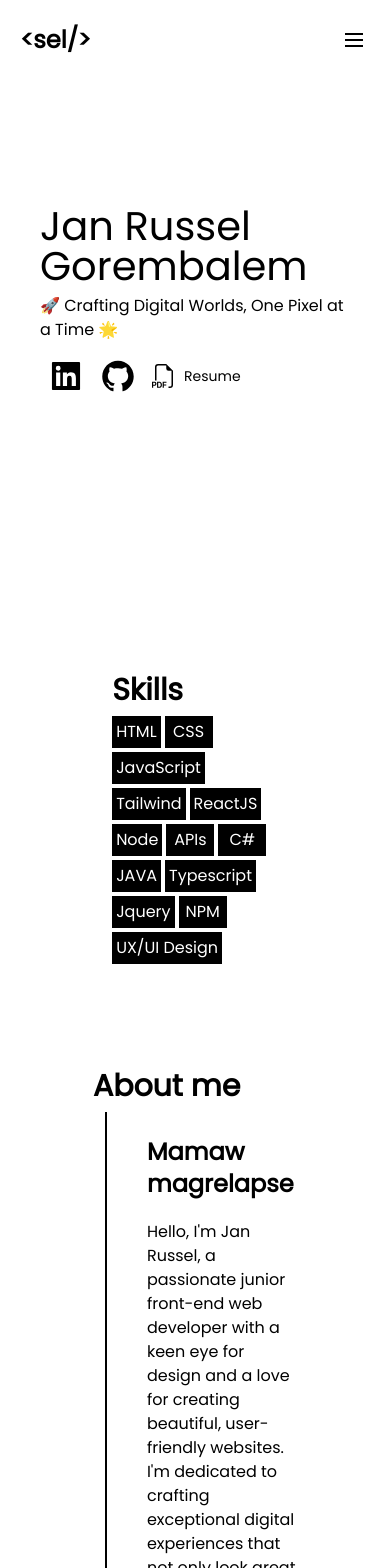
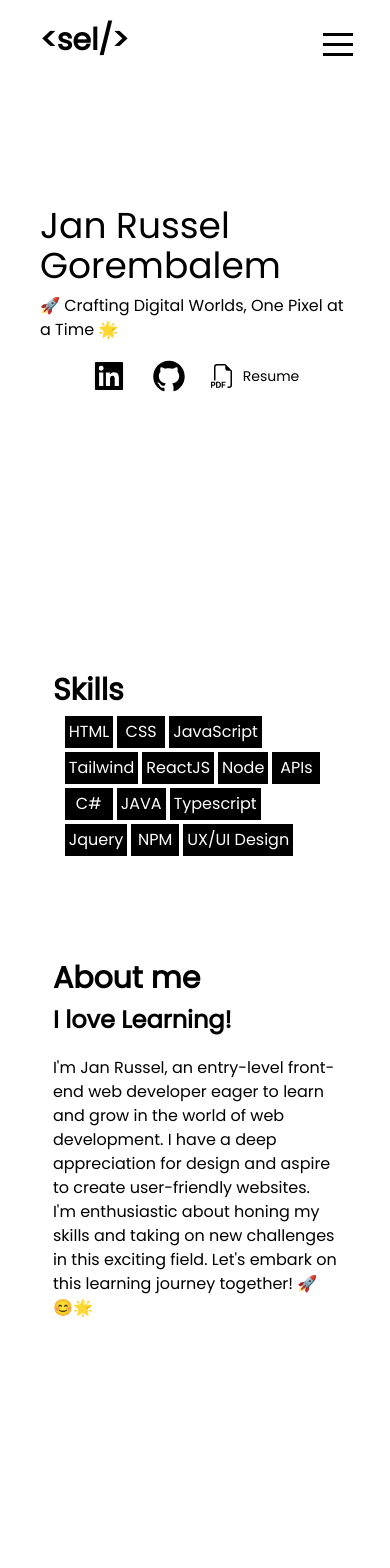
Before and after one commit to selelel/Portfolio, a React (Create React App) app: page / in a window 390 px wide. Shown: the top 1568 px of the page. After the commit the page ends 1320 px from the top, so only its background shows below. Built offline with nearby package versions, Linux system fonts and the light colour scheme.

Commit message:
major update for About, Hero, and Navbar. Potential bugs is super high.

```diff
--- a/src/Components/Main/About.tsx
+++ b/src/Components/Main/About.tsx
@@ -1,14 +1,38 @@
 import TagIcon from "../../Reuseable UI/tagIcon";
+
+const About = () => {
+  return (
+    <>
+      <div className="mx-10 min-h-[30rem] flex flex-col items-center ">
+        <Skill />
+        <div className="w-11/12 mt-24 flex md:flex-nowrap flex-wrap items-center gap-0 px-auto">
+          <p className="min-w-fit pr-1 py-2 text-3xl font-semibold">About me</p>
+          <div className="ml-0 pl-0 md:py-6 border-black md:border-l-2 md:ml-3 md:pl-10 w-full">
+            <p className="text-2xl font-semibold mb-5">I love Learning!</p>
+            <p>
+              I'm Jan Russel, an entry-level front-end web developer eager to
+              learn and grow in the world of web development. I have a deep
+              appreciation for design and aspire to create user-friendly
+              websites. I'm enthusiastic about honing my skills and taking on
+              new challenges in this exciting field. Let's embark on this
+              learning journey together! 🚀😊🌟
+            </p>
+          </div>
+        </div>
+      </div>
+    </>
+  );
+};
 
 const Skill = () => {
   return (
     <>
       <div className="gap-1 mx-auto w-11/12">
-        <div className="w-7/12 mx-auto mb-2">
+        <div className=" mx-auto mb-2">
           <p className="w-fit font-semibold text-3xl">Skills</p>
         </div>
 
-        <div className="flex flex-wrap w-7/12 gap-1 align-middle mx-auto justify-start">
+        <div className="flex flex-wrap w-11/12 gap-1 align-middle mx-auto justify-stretch  ">
           <TagIcon>HTML</TagIcon>
           <TagIcon>CSS</TagIcon>
           <TagIcon>JavaScript</TagIcon>
@@ -28,27 +52,4 @@ const Skill = () => {
   );
 };
 
-const About = () => {
-  return (
-    <>
-      <div className="mx-10 min-h-[30rem] flex flex-col items-center ">
-        <Skill />
-        <div className="w-11/12 mt-24 flex lg:flex-nowrap flexFix forAboutme items-center gap-0 px-10">
-          <p className="min-w-fit pr-5 py-2 text-3xl font-semibold">About me</p>
-          <div className="ml-3 pl-10 py-6 border-l-2 border-black">
-            <p className="text-2xl font-semibold mb-5">Mamaw magrelapse</p>
-            <p>
-              Hello, I'm Jan Russel, a passionate junior front-end web developer
-              with a keen eye for design and a love for creating beautiful,
-              user-friendly websites. I'm dedicated to crafting exceptional
-              digital experiences that not only look great but also function
-              flawlessly. 🚀
-            </p>
-          </div>
-        </div>
-      </div>
-    </>
-  );
-};
-
 export default About;
--- a/src/Components/Main/Hero.tsx
+++ b/src/Components/Main/Hero.tsx
@@ -8,12 +8,12 @@ function Hero() {
   return (
     <>
       <div className="mx-10 mt-16 mb-32 min-h-[30rem] flex flex-col">
-        <div className="my-auto flex flex-col gap-y-2 whitespace-normal">
-          <h1 className="text-5xl text_">Jan Russel Gorembalem</h1>
-          <p className="font-medium">
+        <div className="my-auto flex flex-col gap-y-2 whitespace-normal w-fit">
+          <h1 className=" text-4xl sm:text-5xl">Jan Russel Gorembalem</h1>
+          <p className="font-medium item">
             🚀 Crafting Digital Worlds, One Pixel at a Time 🌟
           </p>
-          <div className="flex w-1/2 gap-0">
+          <div className="flex gap-2 mx-auto">
             <Button className="text-4xl w-fit">
               <a href="https://www.linkedin.com/in/jan-russel-gorembalem-828630241/">
                 <AiFillLinkedin />
--- a/src/Components/Main/Main.tsx
+++ b/src/Components/Main/Main.tsx
@@ -9,10 +9,8 @@ import About from "./About";
 const Main = () => {
   const context = useContext(Context);
   const classN = classNames(
-    "md-lg relative",
-    context?.modal
-      ? "duration-300 ease-out blur-sm"
-      : "duration-500 ease-out blur-none"
+    "md-lg relative ease-out",
+    context?.modal ? "duration-300 blur-sm" : "duration-500 blur-none"
   );
   return (
     <>
--- a/src/Components/Main/Nav.tsx
+++ b/src/Components/Main/Nav.tsx
@@ -2,37 +2,35 @@ import Button from "../../Reuseable UI/Button";
 import Hamburger from "hamburger-react";
 import { cont } from "../../Context/Context";
 import classNames from "classnames";
-import { useEffect, useState } from "react";
 
 const Nav = () => {
   const Logo = "<sel/>";
   const context = cont();
 
   const classN = classNames(
-    "z-10 fixed top-0 bg-white w-screen flex flex-col justify-center items-center media-show",
+    "z-10 fixed left-0 rigth-0 top-0 bg-white w-screen flex flex-col justify-center items-center media-show",
     context?.isOpen ? "animation-slide" : "hidden"
   );
 
   return (
-    <>
+    <div className="fixed top-0 z-30">
       <div className={classN}>
-        <Button className="font-thin">Home</Button>
-        <Button className="font-thin">About</Button>
-        <Button className="font-thin">Project</Button>
-        <Button className="font-thin">Contact</Button>
+        <Button className="font-thin text-3xl">About</Button>
+        <Button className="font-thin text-3xl">Home</Button>
+        <Button className="font-thin text-3xl">Project</Button>
+        <Button className="font-thin text-3xl">Contact</Button>
       </div>
 
-      <div className="fixed z-10 w-screen flex mx-auto px-5 top-1 justify-between m-4">
-        <p className="text-2xl font-bold h-fit my-auto">{Logo}</p>
+      <div className=" pt-5 py-2 w-screen flex px-10 justify-between bg-white">
+        <p className="text-3xl font-bold h-fit my-auto">{Logo}</p>
         <div className="flex gap-2 media">
-          <div className="media-show absolute right-3 -top-1">
-            {" "}
+          <div className="media-show absolute right-7 mt-5 top-0 z-10">
             <Hamburger
               easing="ease-in "
               duration={0.3}
               toggled={context?.isOpen}
               toggle={context?.setOpen}
-              size={18}
+              size={30}
             />
           </div>
           <Button className="font-thin">Home</Button>
@@ -41,7 +39,7 @@ const Nav = () => {
           <Button className="font-thin">Contact</Button>
         </div>
       </div>
-    </>
+    </div>
   );
 };
 
--- a/src/Reuseable UI/Modals.tsx
+++ b/src/Reuseable UI/Modals.tsx
@@ -1,25 +1,34 @@
-import React, { Children, ReactNode } from 'react'
-import classNames from 'classnames'
-import Button from './Button'
+import React, { Children, ReactNode } from "react";
+import classNames from "classnames";
+import Button from "./Button";
 
 type Props = {
-  children: ReactNode,
-  onClose?: (() => void) | undefined,
-  className?: string
-}
+  children: ReactNode;
+  onClose?: (() => void) | undefined;
+  className?: string;
+};
 
-function Modals({children, ...rest}:Props) {
-  const classes= classNames('break-words blur-none mx-auto border-2 border-black w-2/4 h-[32rem] rounded-lg', rest.className)
+function Modals({ children, ...rest }: Props) {
+  const classes = classNames(
+    "break-words blur-none mx-auto border-2 border-black w-2/4 h-[32rem] rounded-lg",
+    rest.className
+  );
   return (
     <>
       <div className={classes}>
-        <div className='flex justify-end'>
-          <Button secondary className='active:decoration-red-800 active:text-red-500' onClick={rest.onClose}>Close</Button></div>
-        <div>{children}
+        <div className="flex justify-end">
+          <Button
+            secondary
+            className="active:decoration-red-800 active:text-red-500"
+            onClick={rest.onClose}
+          >
+            Close
+          </Button>
         </div>
+        <div>{children}</div>
       </div>
     </>
-  )
+  );
 }
 
-export default Modals
+export default Modals;
```
Also changed, not shown: src/App.tsx (+8 -9 lines), src/index.tsx (+6 -8 lines). Lines whose indentation alone changed are shown as unchanged.
